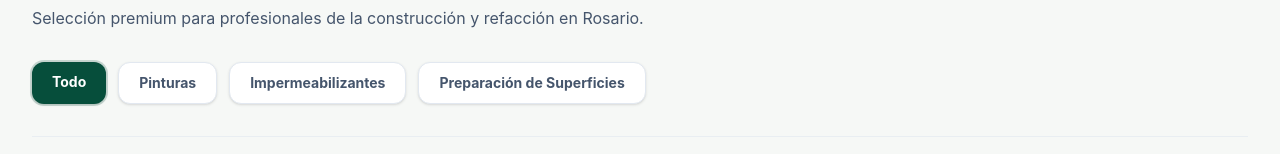
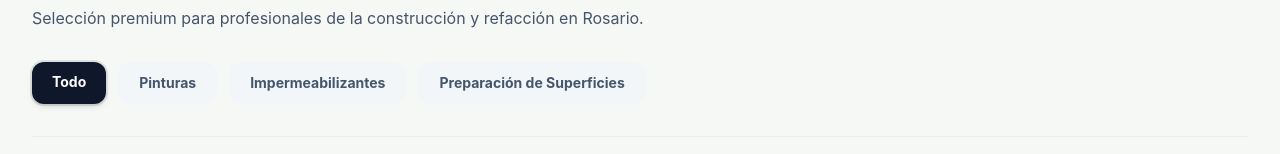
Before and after one commit to Fbanqueri/BSRobras, a React (Vite) app: page /catalogo in a window 1280 px wide. Shown: the part 150-304 px from the top of the page. Built offline with nearby package versions, Linux system fonts and the light colour scheme; no server answers.

Commit message:
feat: implement CatalogLanding page with dynamic SEO metadata, breadcrumb schema, and category filtering

```diff
--- a/src/pages/CatalogLanding.tsx
+++ b/src/pages/CatalogLanding.tsx
@@ -128,7 +128,7 @@ export default function CatalogLanding() {
                     <p className="text-slate-600">Selección premium para profesionales de la construcción y refacción en Rosario.</p>
                 </div>
 
-                {/* BOTONERA DE FILTROS: Interactiva para el usuario, estructural para Google */}
+                {/* BOTONERA DE FILTROS MINIMALISTA INDUSTRIAL: Letras blancas en el botón activo */}
                 <div className="flex flex-wrap gap-3 border-b border-slate-200/60 pb-8 mb-10 justify-center md:justify-start">
                     {filterButtons.map((btn) => {
                         const isActive = currentCategory === btn.id;
@@ -136,9 +136,9 @@ export default function CatalogLanding() {
                             <Link
                                 key={btn.id}
                                 to={btn.path}
-                                className={`px-5 py-2.5 rounded-xl text-sm font-bold transition-all shadow-sm ${isActive
-                                        ? 'bg-primary text-white ring-2 ring-primary/20'
-                                        : 'bg-white text-slate-600 hover:bg-slate-50 border border-slate-200'
+                                className={`px-5 py-2.5 rounded-xl text-sm font-bold transition-all ${isActive
+                                        ? 'bg-slate-900 text-white shadow-md ring-2 ring-slate-900/10' // Activo: Letras blancas, fondo oscuro
+                                        : 'bg-slate-100/70 text-slate-600 hover:bg-slate-100 border border-transparent' // Inactivo: Gris sutil
                                     }`}
                             >
                                 {btn.label}
```
